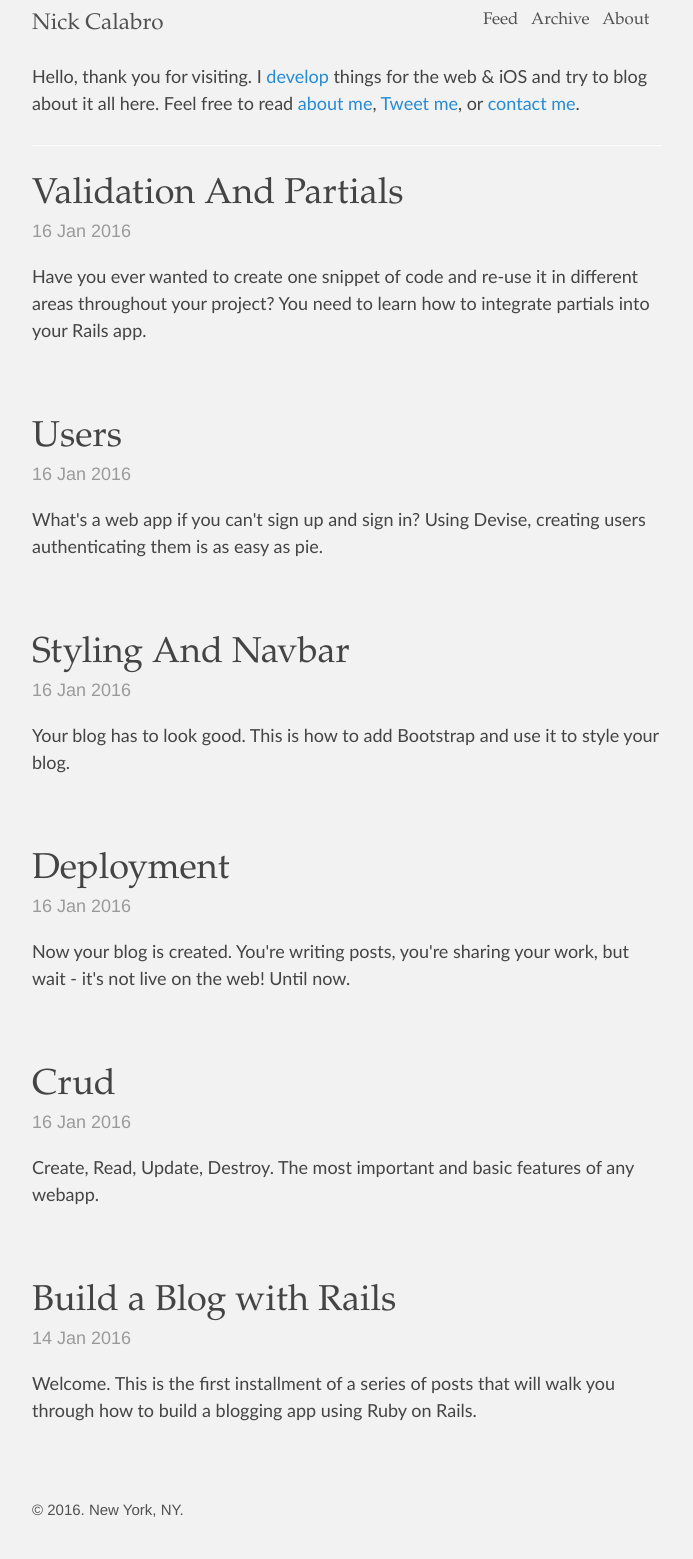
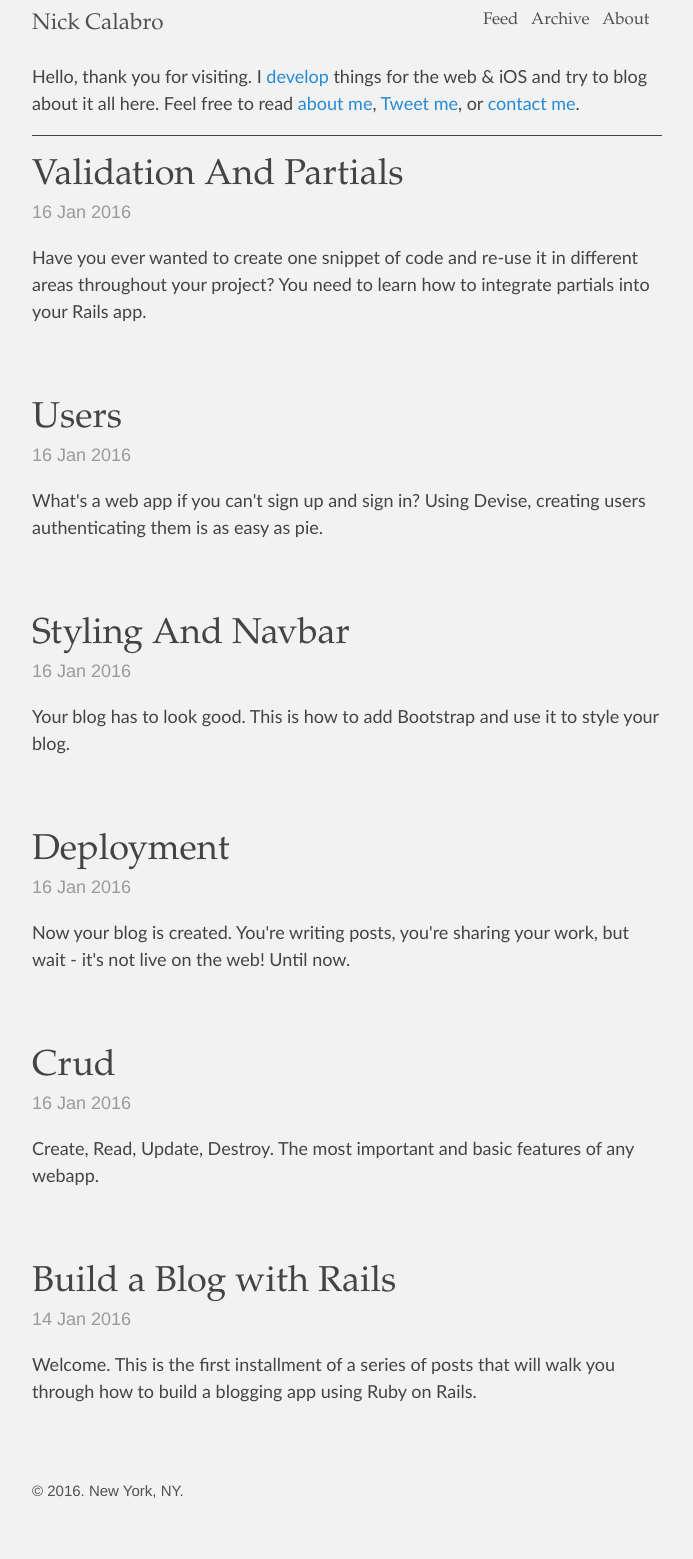
Before and after one commit to NickCalabs/nickcalabs.github.io, a Jekyll site: the page built from index.html, in a window 1280 px wide. Shown: the whole page, without its empty margins (293-986 px from the left). Built offline with Jekyll 4.4.1, drawn with Linux system fonts in a browser that asks for light colours; Markdown is read by kramdown in place of the engine named in the settings; the list of posts is cut into pages by our own code.

Commit message:
change hr color

```diff
--- a/_sass/_type.scss
+++ b/_sass/_type.scss
@@ -129,3 +129,12 @@ a{
 *{
   font-weight: 300;
 }
+
+hr {
+  display: block;
+  height: 1px;
+  border: 0;
+  border-top: 1px solid #444;
+  margin: 1em 0;
+  padding: 0;
+}
```
